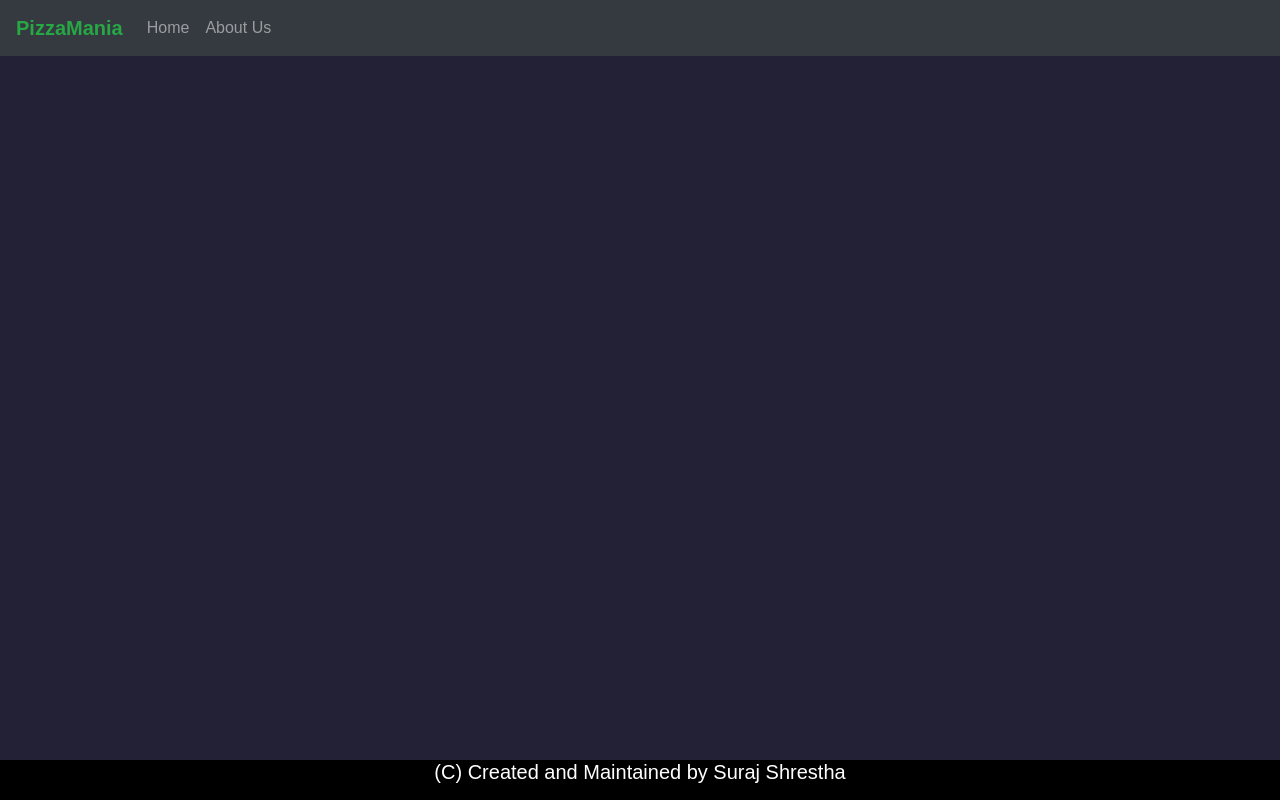
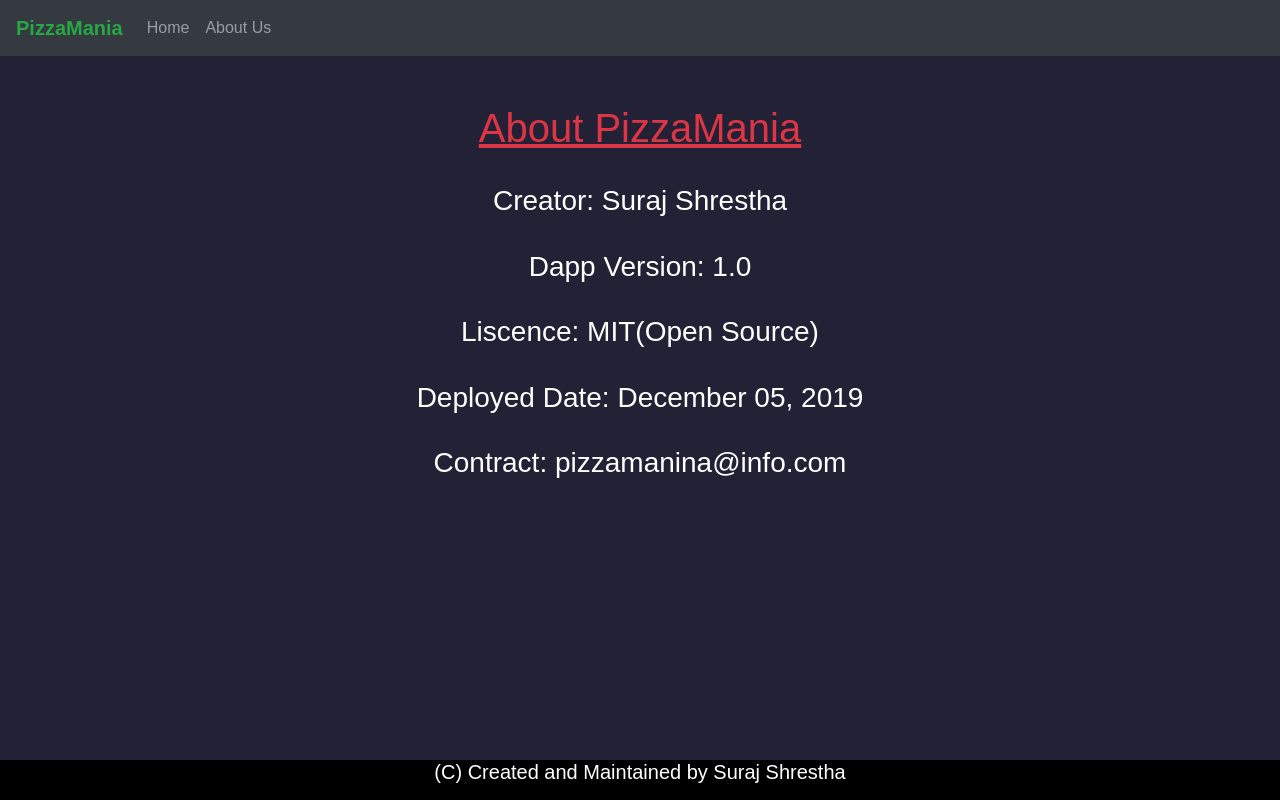
Before and after one commit to shrestha-suraj/PizzaMania-DAPP, a plain HTML site: page about.html in a window 1280 px wide. Drawn offline with nearby package versions, Linux system fonts and the light colour scheme.

Commit message:
Added Aboutus.html page and Done with Dapp project

```diff
--- a/about.html
+++ b/about.html
@@ -33,7 +33,14 @@
         Since this website is based on decentralized app, there is no login screen and hence no data collection i.e Database
     -->
         <div class="container-fluid">
-            <div class="row mt-5" id="home_body"></div>
+            <div class="row mt-5" id="home_body">
+                <h1 class="w-100 text-center text-danger"><u>About PizzaMania</u></h1>
+                    <h3 class="w-100 text-center mt-4">Creator: Suraj Shrestha</h3>
+                    <h3 class="w-100 text-center mt-4">Dapp Version: 1.0</h3>
+                    <h3 class="w-100 text-center mt-4">Liscence: MIT(Open Source)</h3>
+                    <h3 class="w-100 text-center mt-4">Deployed Date: December 05, 2019</h3>
+                    <h3 class="w-100 text-center mt-4">Contract: pizzamanina@info.com</h3>
+            </div>
         </div>
     </div>
     <!--This is the footer part of the website which just has the information about creater i.e. Me-->
```
